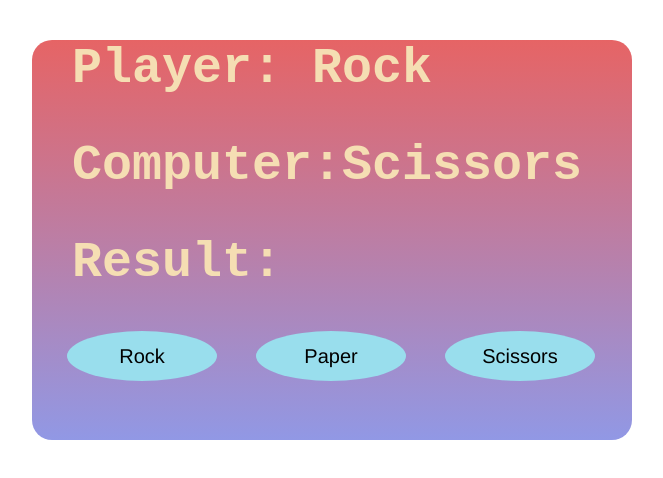
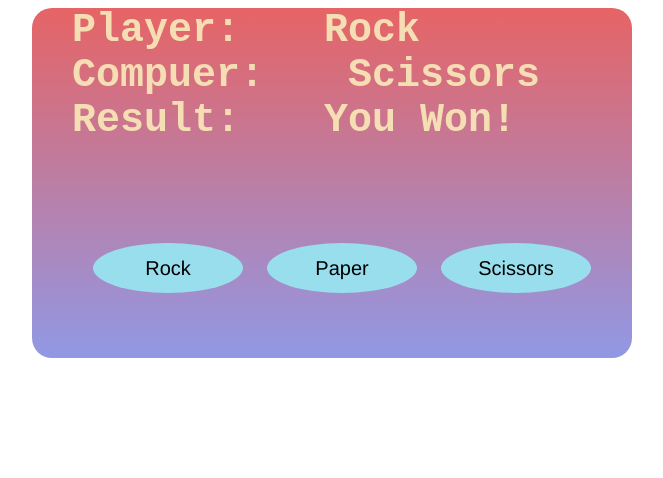
Before and after one commit to Faizan2310/RockPaperScissorsGame, a plain HTML site: page index.html in a window 1280 px wide. Both pictures are taken after a click on the button "Rock". Shown: the whole page, without its empty margins (6-669 px from the left). Drawn offline with Linux system fonts and the light colour scheme.

Commit message:
button1 functionality added

```diff
--- a/index.html
+++ b/index.html
@@ -9,12 +9,17 @@
 <body>
     <div id="container">
 
-        <label id="player">Player:</label>
-        <label id="computer">Computer:</label>
-        <label id="message">Result:</label>
-        <button id="rockBtn">Rock</button>
-        <button id="paperBtn">Paper</button>
-        <button id="scissorsBtn">Scissors</button>
+        <label for="player">Player:</label>
+        <label id="player"></label>
+        <label for="computer">Compuer:</label>
+        <label id="computer"></label>
+        <label for="result">Result:</label>
+        <label id="message"></label>
+        <div id="buttons">
+            <button id="rockBtn">Rock</button>
+            <button id="paperBtn">Paper</button>
+            <button id="scissorsBtn">Scissors</button>
+        </div>
     </div>
 
 <script src="index.js"></script>
--- a/index.js
+++ b/index.js
@@ -1,15 +1,34 @@
 const player = document.querySelector("#player");
 const computer = document.querySelector("#computer");
+const message = document.querySelector("#message");
 const rockBtn = document.querySelector("#rockBtn");
 const paperBtn = document.querySelector("#paperBtn");
 const scissorsBtn = document.querySelector("#scissorsBtn");
+const container = document.querySelector("#container");
 
 
 
 rockBtn.addEventListener("click",()=>{
-    player.textContent = "Player: Rock"
-    computer.textContent = "Computer:" + getRandom(arr);
+    const computerChoice = getRandom(arr);
+    player.textContent = "Rock";
+    computer.textContent = computerChoice;
 
+    switch (computerChoice) {
+        case "Rock":
+            message.textContent = "Draw";
+            break;
+        case "Paper":
+            message.textContent = "You Lost!";
+            break;
+        case "Scissors":
+            message.textContent = "You Won!";
+            player.classList.add('celebrate');
+            setTimeout(() => {
+                player.classList.remove('celebrate');
+            }, 1000);
+            break;
+
+    }
 })
 
 
--- a/style.css
+++ b/style.css
@@ -1,16 +1,18 @@
 #container{
-    height: 400px;
+    height: 350px;
     width: 600px;
     background: linear-gradient(#e66465, #9198e5);
-    text-align: left;
     margin-left: 30px;
     border-radius: 20px;
 }
-
+#container #buttons{
+    text-align: center;
+    margin-top: 100px;
+}
 #container label{
-    display:grid;
-    font-size: 50px;
-    margin: 40px;
+    display: inline;
+    font-size: 40px;
+    padding: 40px;
     color: wheat;
     font-family: 'Courier New', Courier, monospace;
     font-weight: 800;
@@ -20,7 +22,7 @@
     width: 150px;
     height: 50px;
     background-color:#99deed;
-    margin-left: 35px;
+    margin-left: 20px;
     border-radius: 50%;
     border: white;
     font-family: 'Franklin Gothic Medium', 'Arial Narrow', Arial, sans-serif;
```
